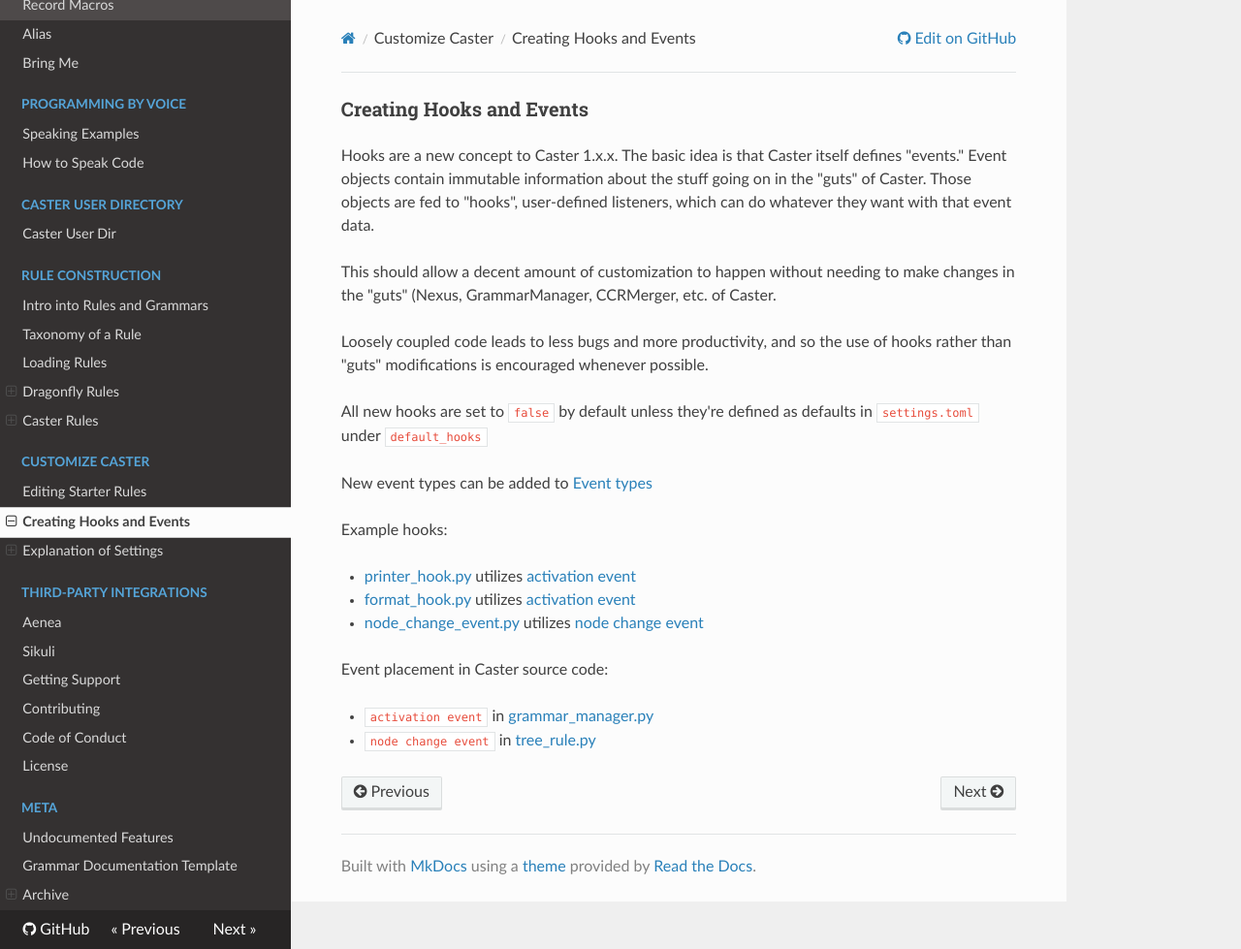
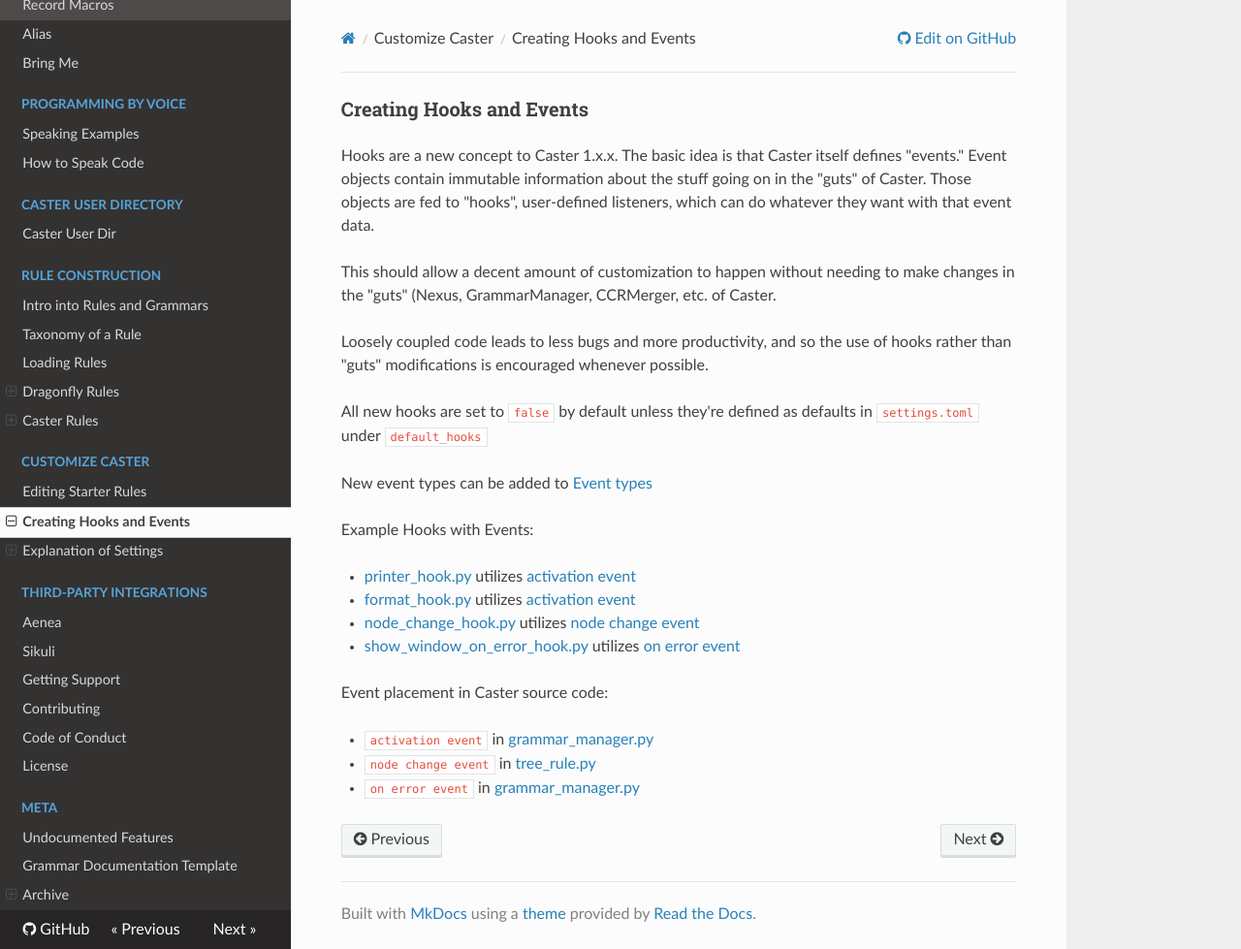
Before and after one commit to dictation-toolbox/Caster, an MkDocs documentation site: the page built from docs/readthedocs/Customize_Caster/Creating_Hooks_and_Events.md, in a window 1280 px wide and 979 px high. Shown: the whole window at 97% size. Built offline with MkDocs 1.6.1, drawn with Linux system fonts in a browser that asks for light colours; nearby versions of some CDN libraries; comment, search, counter and statistics services are not loaded.

Commit message:
Formatting fixes and additional events/hooks

```diff
--- a/docs/readthedocs/Customize_Caster/Creating_Hooks_and_Events.md
+++ b/docs/readthedocs/Customize_Caster/Creating_Hooks_and_Events.md
@@ -4,21 +4,21 @@ Hooks are a new concept to Caster 1.x.x. The basic idea is that Caster itself de
 
 This should allow a decent amount of customization to happen without needing to make changes in the "guts" (Nexus, GrammarManager, CCRMerger, etc. of Caster.
 
-Loosely coupled code leads to less bugs and more productivity, and so the use of hooks rather than "guts" modifications is encouraged  whenever possible.
+Loosely coupled code leads to less bugs and more productivity, and so the use of hooks rather than "guts" modifications is encouraged whenever possible.
 
 All new hooks are set to `false` by default unless they're defined as defaults in  `settings.toml`  under `default_hooks`
 
 New event types can be added to  [Event types](https://github.com/dictation-toolbox/Caster/blob/master/castervoice/lib/merge/ccrmerging2/hooks/events/event_types.py)
 
-Example hooks:
+Example Hooks with Events:
 
-- [printer_hook.py]([printer_hook.py](https://github.com/dictation-toolbox/Caster/blob/master/castervoice/lib/merge/ccrmerging2/hooks/examples/printer_hook.py)) utilizes [activation event](https://github.com/dictation-toolbox/Caster/blob/master/castervoice/lib/merge/ccrmerging2/hooks/events/activation_event.py)
-
+- [printer_hook.py](https://github.com/dictation-toolbox/Caster/blob/master/castervoice/lib/merge/ccrmerging2/hooks/examples/printer_hook.py) utilizes [activation event](https://github.com/dictation-toolbox/Caster/blob/master/castervoice/lib/merge/ccrmerging2/hooks/events/activation_event.py)
 - [format_hook.py](https://github.com/dictation-toolbox/Caster/blob/master/castervoice/lib/merge/ccrmerging2/hooks/standard_hooks/format_hook.py) utilizes  [activation event](https://github.com/dictation-toolbox/Caster/blob/master/castervoice/lib/merge/ccrmerging2/hooks/events/activation_event.py)
-
-- [node_change_event.py](https://github.com/dictation-toolbox/Caster/blob/master/castervoice/lib/merge/ccrmerging2/hooks/events/node_change_event.py) utilizes [node change event](https://github.com/dictation-toolbox/Caster/blob/master/castervoice/lib/merge/ccrmerging2/hooks/events/node_change_event.py)
+- [node_change_hook.py](https://github.com/dictation-toolbox/Caster/blob/master/castervoice/lib/merge/ccrmerging2/hooks/events/node_change_event.py) utilizes [node change event](https://github.com/dictation-toolbox/Caster/blob/master/castervoice/lib/merge/ccrmerging2/hooks/events/node_change_event.py)
+- [show_window_on_error_hook.py](https://github.com/dictation-toolbox/Caster/blob/49b2e676fe98eca671c1184423dd656c347d281b/castervoice/lib/ctrl/mgr/grammar_manager.py#L302) utilizes [on error event](https://github.com/dictation-toolbox/Caster/blob/master/castervoice/lib/merge/ccrmerging2/hooks/events/on_error_event.py)
 
 Event placement in Caster source code:
 
--  `activation event` in [grammar_manager.py](https://github.com/dictation-toolbox/Caster/blob/cb7adc4253d8d55089936e5b90ee57ce5784660e/castervoice/lib/ctrl/mgr/grammar_manager.py#L150)
--  `node change event` in [tree_rule.py](https://github.com/dictation-toolbox/Caster/blob/30c022a7085be6c8dbfee1c839d50fc7c8cdaf82/castervoice/lib/merge/selfmod/tree_rule/tree_rule.py#L57)
+-  `activation event` in [grammar_manager.py](https://github.com/dictation-toolbox/Caster/blob/3ff4f7d7c9c01fec2059ffa5c4ca708fdb7d09ad/castervoice/lib/ctrl/mgr/grammar_manager.py#L151)
+-  `node change event` in [tree_rule.py](https://github.com/dictation-toolbox/Caster/blob/3ff4f7d7c9c01fec2059ffa5c4ca708fdb7d09ad/castervoice/lib/merge/selfmod/tree_rule/tree_rule.py#L57)
+-  `on error event` in [grammar_manager.py](https://github.com/dictation-toolbox/Caster/blob/49b2e676fe98eca671c1184423dd656c347d281b/castervoice/lib/ctrl/mgr/grammar_manager.py#L302)
--- a/mkdocs.yml
+++ b/mkdocs.yml
@@ -21,12 +21,12 @@ nav:
     - "Caster FAQ": readthedocs/meta/Caster_FAQ.md
     - Getting Started:
         - "Getting Started Overview": readthedocs/Getting_Started/Getting_Started_Overview.md
-        - "Choose Speech Recognition Engine": readthedocs/Getting_Started/Choose_Recognition_Engine.md
+        - "Choose a Speech Recognition Engine": readthedocs/Getting_Started/Choose_Recognition_Engine.md
     - Installation:
         - 'Dragon NaturallySpeaking': readthedocs/Installation/Dragon_NaturallySpeaking.md
         - 'Kaldi': readthedocs/Installation/Kaldi.md
         - 'Windows Speech Recognition': readthedocs/Installation/Windows_Speech_Recognition.md
-        - 'Troubleshooting_Install': readthedocs/Installation/Troubleshooting_Install.md
+        - 'Troubleshooting Install': readthedocs/Installation/Troubleshooting_Install.md
     - Caster Commands:
         - 'Using Voice Commands': readthedocs/Caster_Commands/Using_Voice_Commands.md
         - 'Application Commands Reference': readthedocs/Caster_Commands/Application_Commands_Quick_Reference.md
```
Also changed, not shown: docs/readthedocs/Installation/Dragon_NaturallySpeaking.md (+20 -23 lines).
